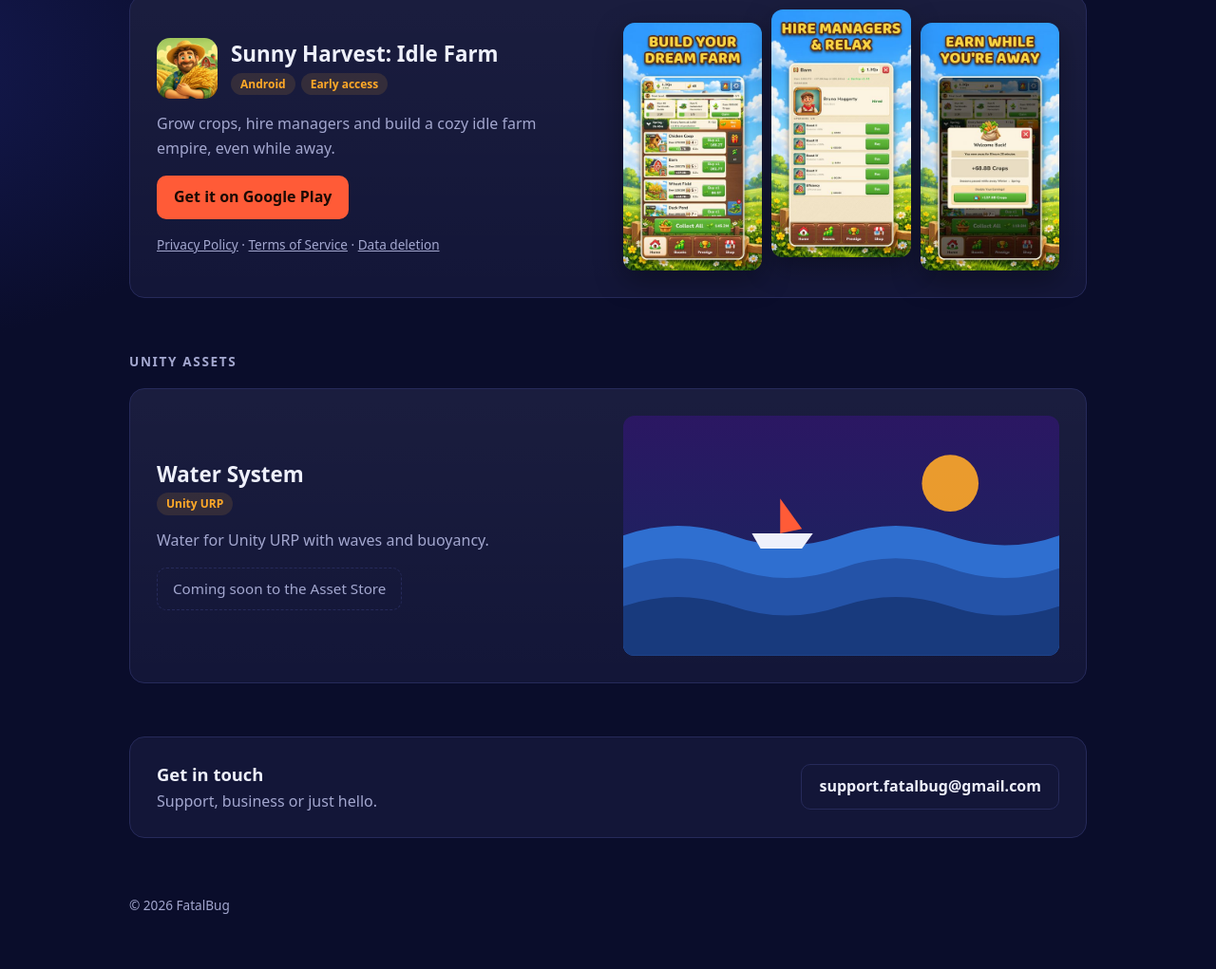
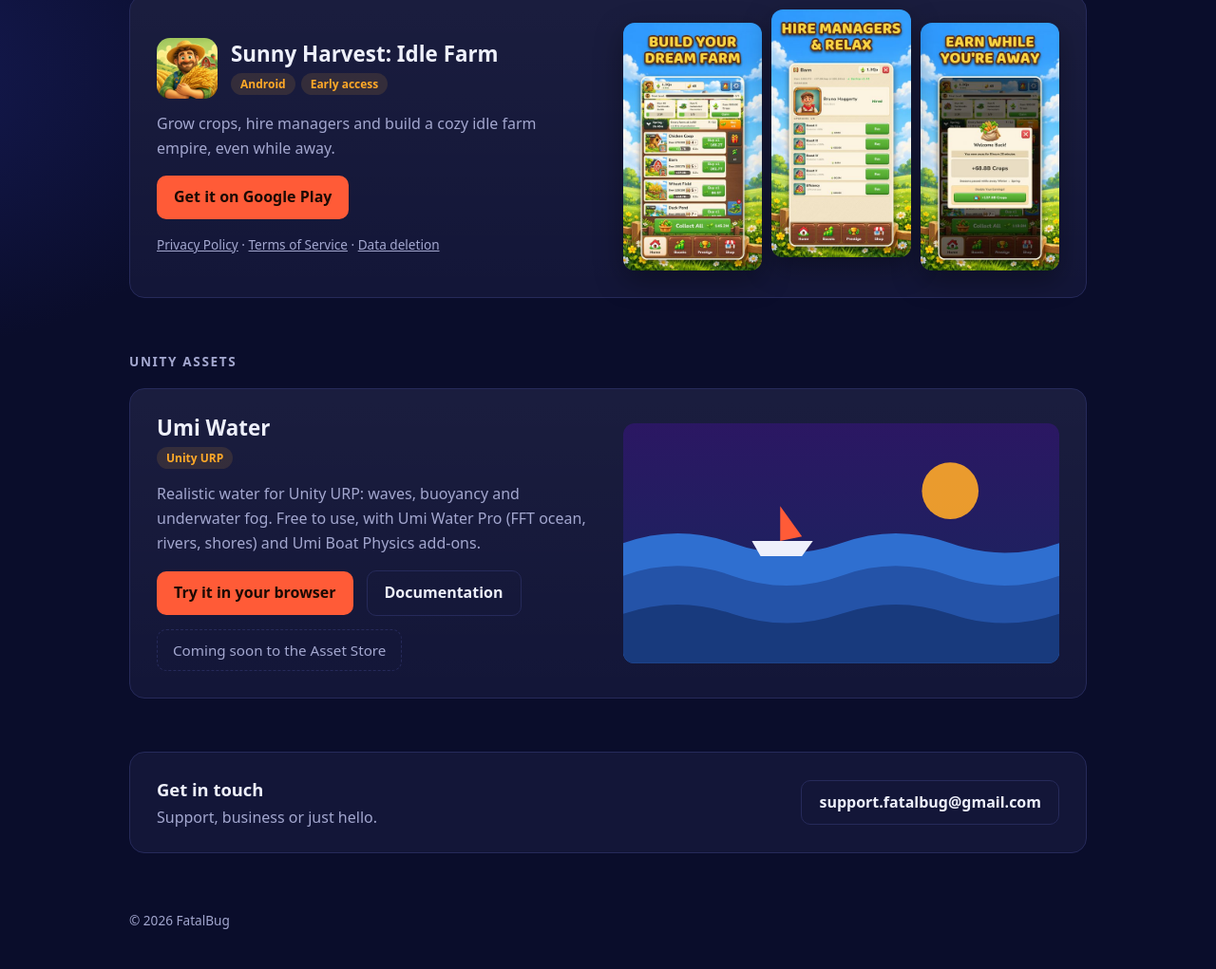
Before and after one commit to Vagonn/vagonn.github.io, a plain HTML site: page index.html in a window 1280 px wide. Shown: the part 561-1582 px from the top of the page at 95% size. Drawn offline with Linux system fonts and the light colour scheme.

Commit message:
Landing page: Umi Water card with demo and documentation links

```diff
--- a/index.html
+++ b/index.html
@@ -158,12 +158,14 @@ footer{padding:32px 0 40px;color:var(--muted);font-size:.85rem}
     <div>
       <div class="head">
         <div>
-          <h3>Water System</h3>
+          <h3>Umi Water</h3>
           <div class="tags"><span class="tag">Unity URP</span></div>
         </div>
       </div>
-      <p>Water for Unity URP with waves and buoyancy.</p>
+      <p>Realistic water for Unity URP: waves, buoyancy and underwater fog. Free to use, with Umi Water Pro (FFT ocean, rivers, shores) and Umi Boat Physics add-ons.</p>
       <div class="actions">
+        <a class="btn" href="https://demo.fatalbug.dev">Try it in your browser</a>
+        <a class="btn ghost" href="https://docs.fatalbug.dev/umi-water/">Documentation</a>
         <span class="soon">Coming soon to the Asset Store</span>
       </div>
     </div>
```
